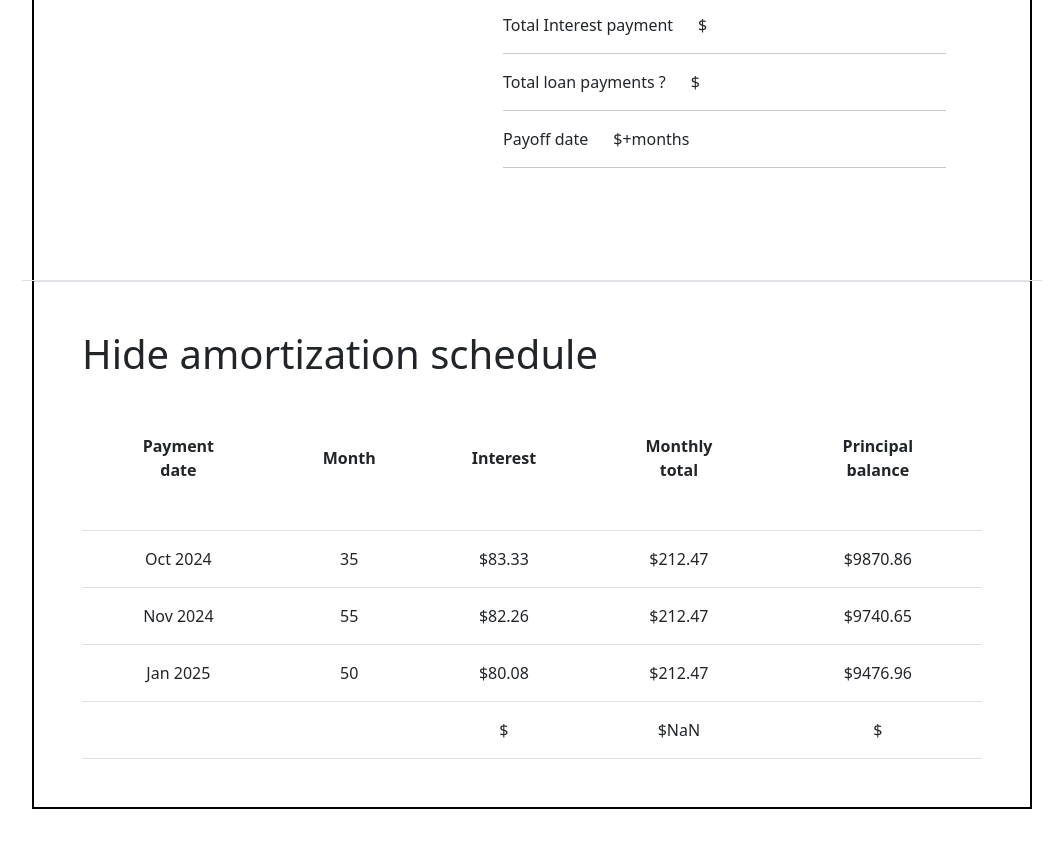
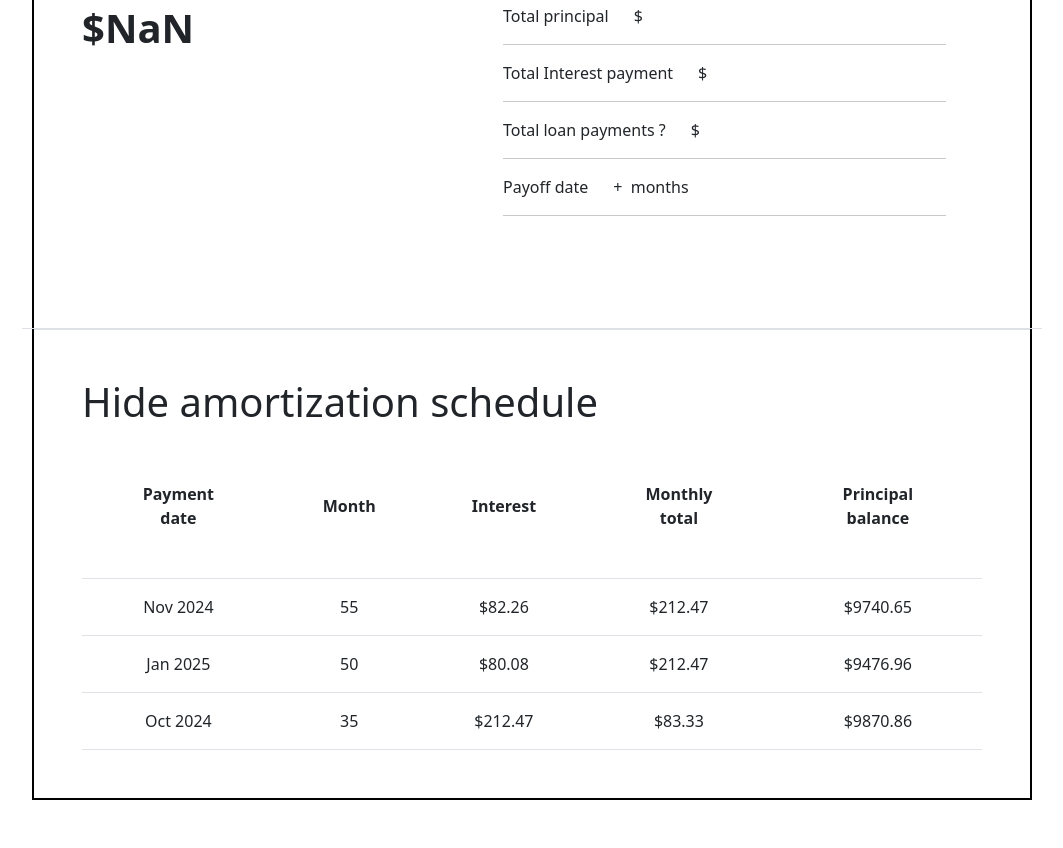
Before and after one commit to ashishchrpe/Aharnish-Infotech-Assessment-, a React (Create React App) app: page / in a window 1280 px wide. Shown: the part 826-1674 px from the top of the page, without its empty margins (144-1207 px from the left). Built offline with nearby package versions, Linux system fonts and the light colour scheme.

Commit message:
add comment or dynamic table

```diff
--- a/src/Loan_details.js
+++ b/src/Loan_details.js
@@ -1,24 +1,32 @@
-import {useState} from "react";
-
-import { v4 as uuidv4 } from 'uuid';
-
+import {createElement, useState} from "react";
 
 function Loan_details() {
 
+  // Manage States
+
+let [loandetail,setLoandetail]= useState([{Date:"Oct 2024",Month:"35",Interest:"83.33",Monthlytotal:"212.47", Principalbalance:"9870.86"}]);
 
 let [totalInterest,setTotalInterest]=useState("");
+
 let [amount,setAmount]=useState("");
+
 let [rate,setRate]=useState("");
+
 let [term,setTerm]=useState("");
+
 let [date,setDate]=useState("");
+
+// handle input change
 
 let handleInputChange=(e)=>{
 
    if(e.target.name=="Amount"){
      setAmount(e.target.value);
+
    }
    if(e.target.name=="Rate"){
     setRate(e.target.value);
+
   }
   if(e.target.name=="Term"){
     setTerm(e.target.value);
@@ -27,13 +35,31 @@ let handleInputChange=(e)=>{
     setDate(e.target.value);
   }
 
+
 }
 
 let handlSubmit=()=>{
+
   setTotalInterest(()=>{
+
     return (amount*rate*term/12)/100;
-  });
+  })
 
+    const Date=date;
+    const Interest=totalInterest
+    const Principalbalance=amount;
+    const Month=term;
+    const Monthlytotal=Interest/Month*12;
+
+   const new_details={
+      Date,
+      Interest,
+      Principalbalance,
+      Month,
+      Monthlytotal
+   }
+
+   setLoandetail((prevValue)=>prevValue.concat(new_details));
 
 }
 
@@ -41,7 +67,10 @@ let handlSubmit=()=>{
 
   return (
     <div className="container m-5 "style={{paddingLeft:"10%"}}>
-     <div className="p-5" style={{backgroundColor:"#fbe2aa",marginLeft:"30%", width:"45%"}}>
+
+     {/* FIRST container to give a inputs*/}
+
+     <div className="p-5 mb-5" style={{backgroundColor:"#fbe2aa",marginLeft:"30%", width:"45%"}}>
        <h1>Loan detail </h1>
        <p>
        <label htmlFor="Amount">Loan amount</label><br/>
@@ -64,25 +93,37 @@ let handlSubmit=()=>{
        </p>
 
        <p>
-        <h7><b>ADD ORIGINATION FEE <button onClick={handlSubmit}>🠻add {totalInterest}</button></b> </h7>
+        <h7><b>ADD ORIGINATION FEE <button onClick={handlSubmit}>🠻add </button></b> </h7>
        </p>
      </div>
+
+     {/* Second container to creat tables item */}
+
      <div style={{border:"2px solid black"}}>
      <div className="row p-5 border-bottom" >
+
+           {/* currant value */}
+
             <h1 className="p-5">Your Loan Estimate</h1>
+
                <div className="col-5">
                  <h1>Monthly payments</h1>
                  <h1><b>${totalInterest/term*12}</b></h1>
                </div>
+
                <div className="col-7 p-5 mt-2">
                   <p>Total principal &nbsp;&nbsp;&nbsp;&nbsp; ${amount}</p><hr/>
                   <p>Total Interest payment &nbsp;&nbsp;&nbsp;&nbsp; ${totalInterest}</p><hr/>
                   <p>Total loan payments ?  &nbsp;&nbsp;&nbsp;&nbsp; ${amount+totalInterest}</p><hr/>
-                  <p>Payoff date &nbsp;&nbsp;&nbsp;&nbsp; ${date}+{term}months</p><hr/>
+                  <p>Payoff date &nbsp;&nbsp;&nbsp;&nbsp; {date}+{term}&nbsp; months</p><hr/>
                </div>
             </div>
+
             <div className="border-top p-5">
                 <h1>Hide amortization schedule</h1>
+
+              {/* add value in table */}
+
                 <div className="text-center overflow-auto">
                   <table>
                     <thead className="border-bottom">
@@ -94,15 +135,6 @@ let handlSubmit=()=>{
                     </thead>
 
                    <tbody>
-                    <tr className="border-bottom">
-
-                    <td className="p-3">Oct 2024</td>
-                    <td className="p-3">35</td>
-                    <td className="p-3">$83.33</td>
-                    <td className="p-3">$212.47</td>
-                    <td className="p-3">$9870.86</td>
-
-                    </tr>
 
                     <tr className="border-bottom">
 
@@ -123,20 +155,19 @@ let handlSubmit=()=>{
                     <td className="p-3">$9476.96</td>
 
                     </tr>
-
-
-
-                           <tr className="border-bottom" >
-                              <td className="p-3">{date}</td>
-                              <td className="p-3">{term}</td>
-                              <td className="p-3">${totalInterest}</td>
-                              <td className="p-3">${totalInterest/term*12}</td>
-                              <td className="p-3">${amount}</td>
-                        </tr>
-
-
-
-
+                   {/* dynamic values add */}
+                    {
+                      loandetail.map((value)=>{
+                       return <tr className="border-bottom" >
+                          <td className="p-3">{value.Date}</td>
+                          <td className="p-3">{value.Month}</td>
+                          <td className="p-3">${value.Monthlytotal}</td>
+                          <td className="p-3">${value.Interest}</td>
+                          <td className="p-3">${value.Principalbalance}</td>
+                       </tr>
+                      }
+                    )
+                    }
 
                     </tbody>
                   </table>
```
